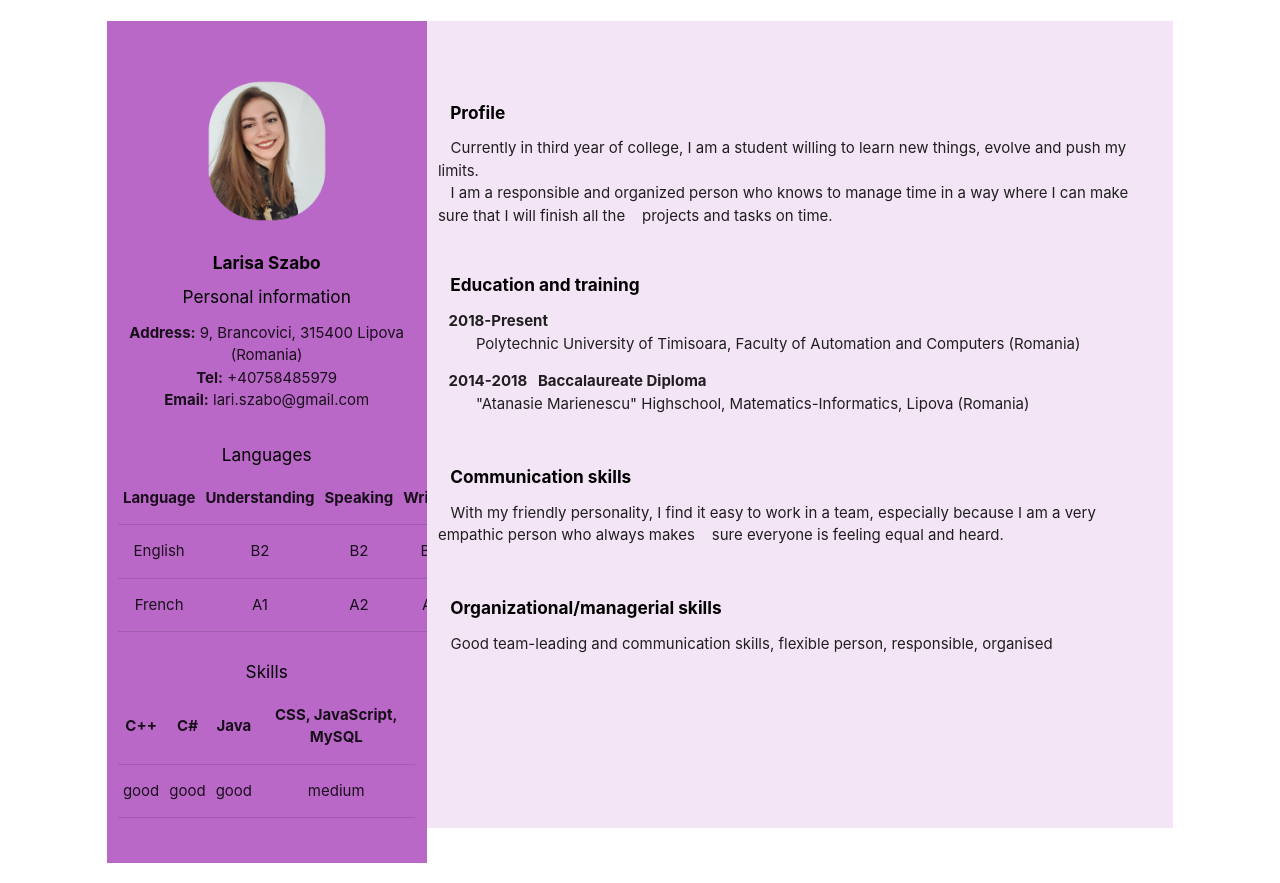
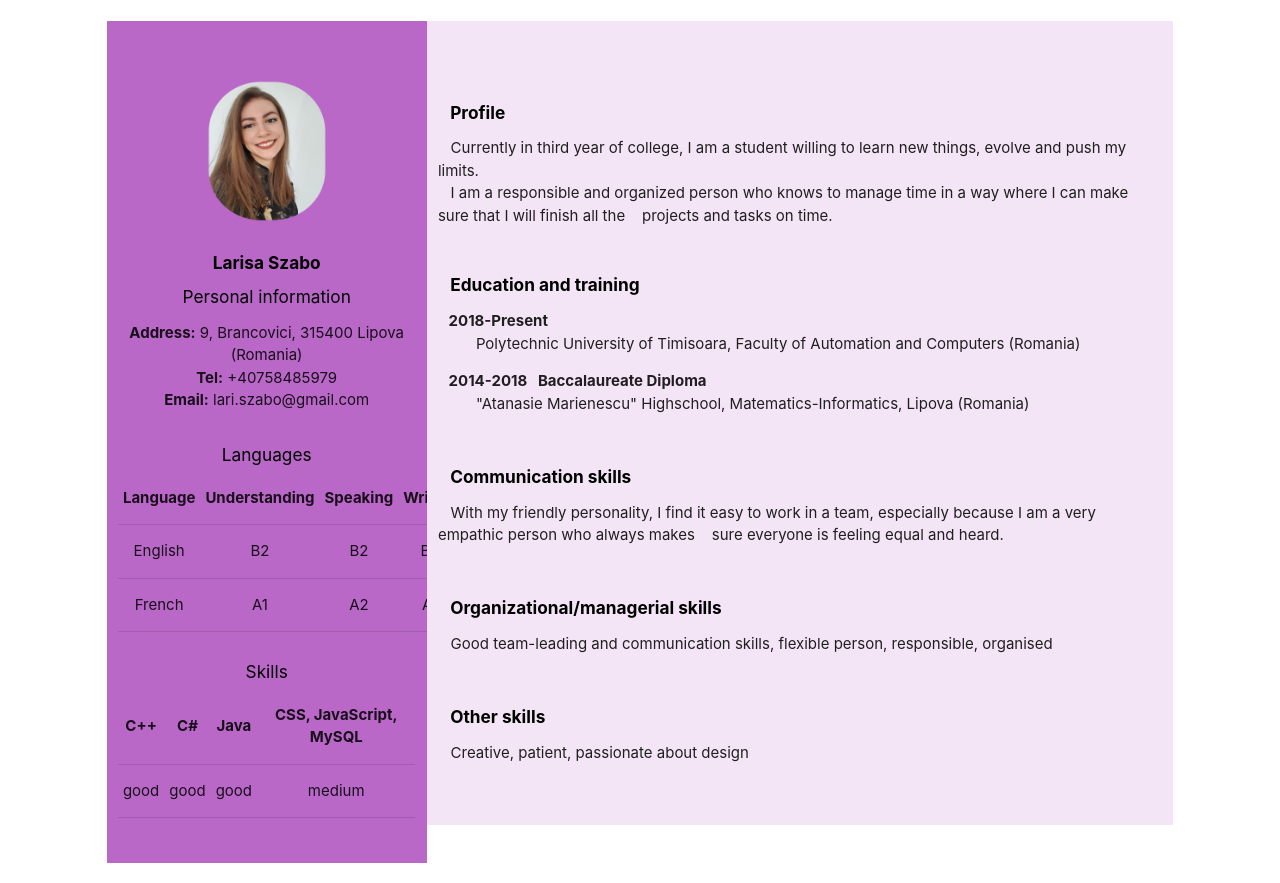
Before and after one commit to larissz/Build-CV-using-React, a React (Create React App) app: page / in a window 1280 px wide. Built offline with nearby package versions, Linux system fonts and the light colour scheme.

Commit message:
seventh commit

```diff
--- a/src/Components/pages/Home.js
+++ b/src/Components/pages/Home.js
@@ -6,6 +6,7 @@ import About from "../../Components/pages/About";
 import Skills from "../../Components/pages/Skills";
 import Communication from "../../Components/pages/Communication";
 import Organisation from "../../Components/pages/Organisation";
+import Other from "../../Components/pages/Other";
 import ReactRoundedImage from 'react-rounded-image';
 import MyPhoto from '../../Components/pages/images/image.png';
 
@@ -34,6 +35,7 @@ export default class Home extends Component {
                         <Education />
                         <Communication />
                         <Organisation />
+                        <Other />
                     </div>
                     <div className="col s12 l1 white">
                     </div>
--- a/src/Components/pages/Organisation.js
+++ b/src/Components/pages/Organisation.js
@@ -11,7 +11,7 @@ export default class Organization extends Component {
                 <p style={{textAlign: "left"}}>
                     &nbsp;&nbsp;&nbsp;Good team-leading and communication skills, flexible person, responsible, organised<br/>
                 </p>
-                <br></br><br></br><br></br><br></br><br></br><br></br><br></br>
+                <br></br>
             </div>
         );
     }
--- /dev/null
+++ b/src/Components/pages/Other.js
@@ -0,0 +1,18 @@
+import React, { Component } from 'react'
+
+export default class Other extends Component {
+    render() {
+        return  (
+            <div>
+                <p>
+
+                </p>
+                <h6 style={{color: "black", fontWeight: "bold", textAlign: "left"}}>&nbsp;&nbsp;&nbsp;Other skills</h6>
+                <p style={{textAlign: "left"}}>
+                    &nbsp;&nbsp;&nbsp;Creative, patient, passionate about design<br/>
+                </p>
+                <br></br><br></br>
+            </div>
+        );
+    }
+}
```
